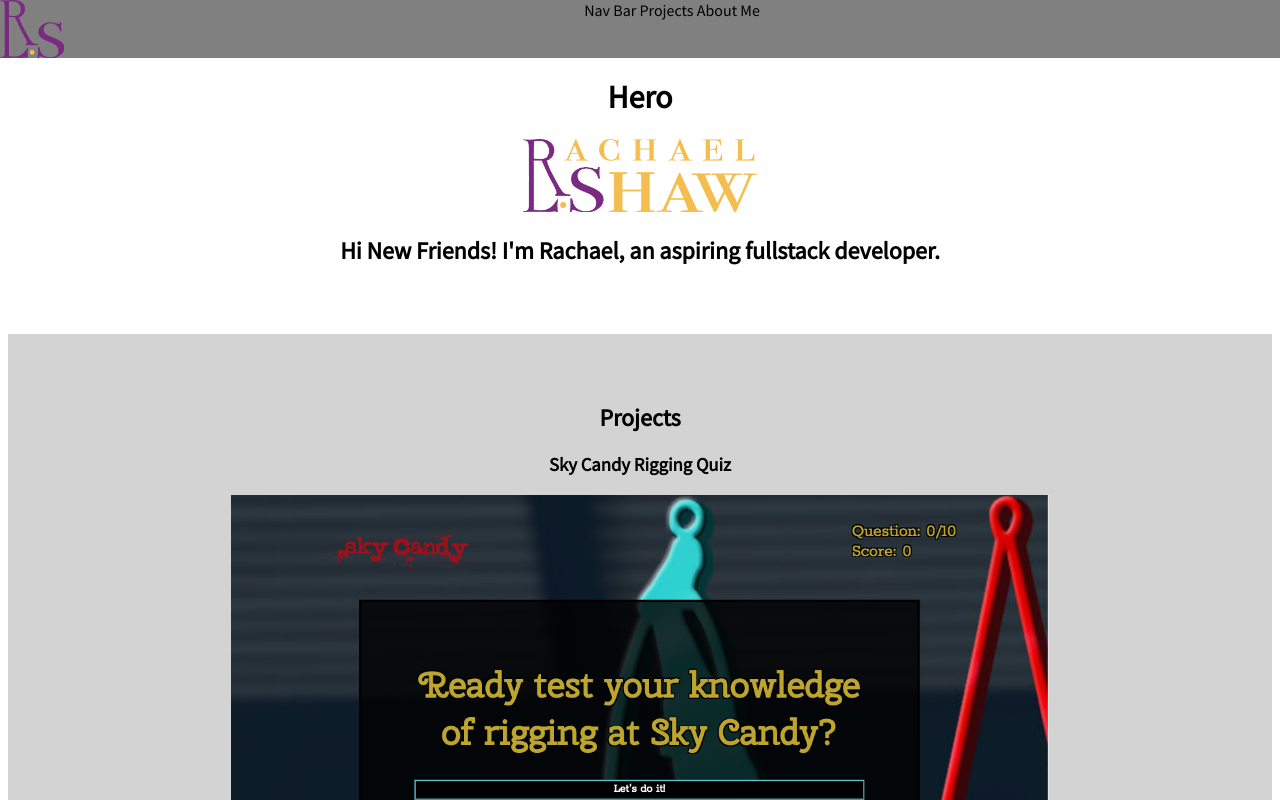
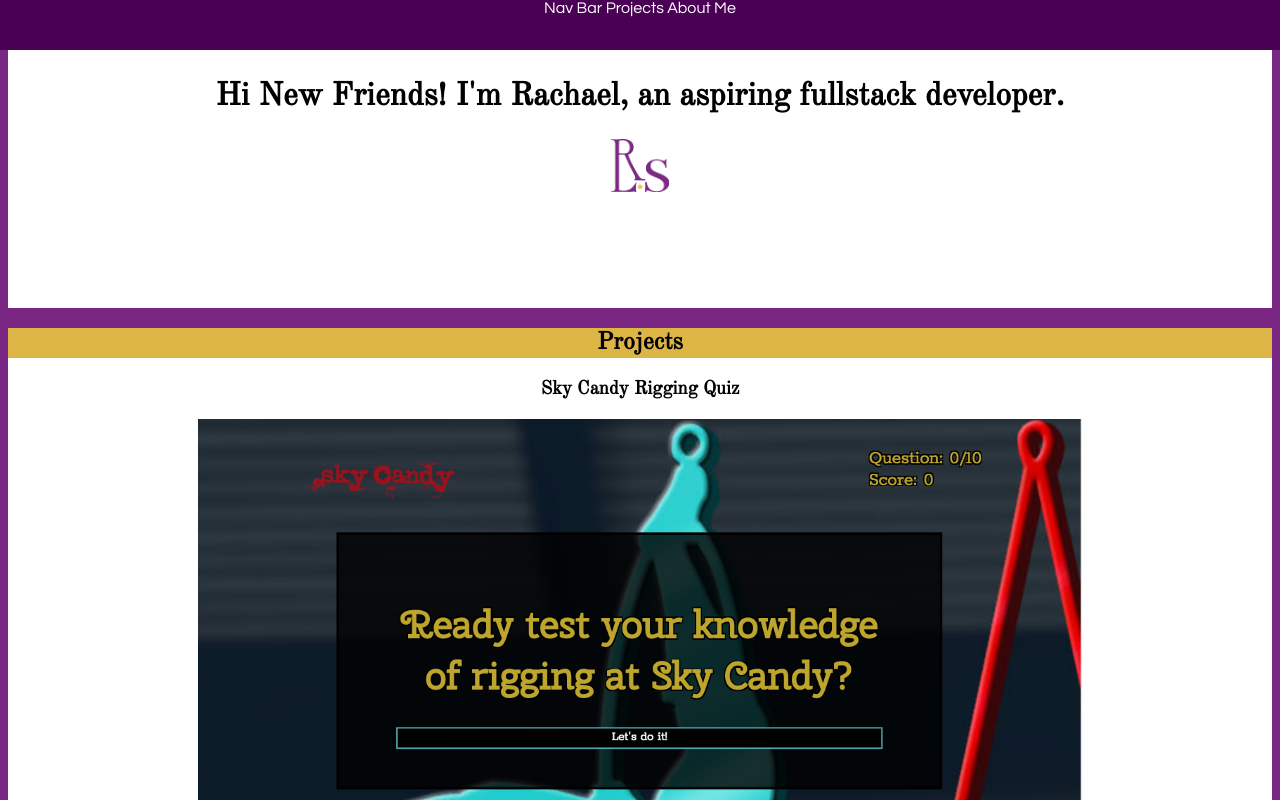
Before and after one commit to rae-shaw/portfolio, a plain HTML site: page index.html in a window 1280 px wide. Shown: the top 800 px of the page. Drawn offline with nearby package versions, Linux system fonts and the light colour scheme.

Commit message:
added-more-css

```diff
--- a/index.html
+++ b/index.html
@@ -4,39 +4,45 @@
 	<title>HTML Wireframe</title>
 	<meta name="viewport" content="width=device-width, initial-scale=1">
     <link rel="stylesheet" type="text/css" href="main.css">
-    <link href="https://fonts.googleapis.com/css?family=Source+Sans+Pro&display=swap" rel="stylesheet">
+    <link href="https://fonts.googleapis.com/css?family=Old+Standard+TT|Questrial&display=swap" rel="stylesheet">
     <link rel="stylesheet" href="https://cdnjs.cloudflare.com/ajax/libs/font-awesome/4.7.0/css/font-awesome.min.css">
+    <script
+  	src="https://code.jquery.com/jquery-3.4.1.js"
+  	integrity="sha256-WpOohJOqMqqyKL9FccASB9O0KwACQJpFTUBLTYOVvVU="
+  	crossorigin="anonymous"></script>
 </head>
 <body>
 	<nav role='navigation'>
-		<img src='RLS_initials.png' height='5%' width='5%' class='initials'>
+		<div id='cornermouseover'>
+
+		</div>
 		Nav Bar
 		Projects
 		About Me
 	</nav>
 	<main>
 		<header role = 'banner'>
-			<h1>Hero</h1>
-			<img src='rlslogo.png' height='20%' width='20%'>
-			<h2>Hi New Friends! I'm Rachael, an aspiring fullstack developer.</h2>
-
+			<h1>Hi New Friends! I'm Rachael, an aspiring fullstack developer.</h1>
+			<img src='RLS_initials.png' height='5%' width='5%' id='initials'>
 		</header>
 
 		<section class='project1'>
-			<h1>Projects</h1>
+			<h2>Projects</h2>
+
 			<h3>Sky Candy Rigging Quiz</h3>
 			<img src='riggingquizphoto.png' height='70%' width='70%'>
 			<p>Project Description: Built using jQuery, this web app is designed to test the users knowledge of rigging aerial apparatus at Sky Candy, an aerial studio in Austin, TX. It will be taken by Sky Candy employees following their mandatory rigging training. I collaborated with the CEO and owner on the questions and I used Sky Candy's website to inform the design.</p>
 		</section>
-		<section class='project2'>
-			Project 2
-		</section>
+
 		<section class='aboutme'>
 			<h2>About Me</h2>
 			<img src='headshot.jpg' alt='Black and white headshot of a woman with short curly hair' width='25%' height='25%'>
 			<p>I'm a current student in the Thinkful Bootcamp for fullstack development. I really enjoy coding because it's like solving puzzles to create something totally new. <br>When I'm not coding, you'll find me hanging out (literally!) on a trapeze at my local aerial studio or on my couch reading with my cats. My life goal is to be a crazy cat lady and with three cats, I feel I'm well on my way!
 			</p>
 
+		</section>
+		<section class='project2'>
+			<img src='rlslogo.png' height='20%' width='20%'>
 		</section>
 	</main>
 	<footer role='content-info'>Contact Info
--- a/main.css
+++ b/main.css
@@ -3,10 +3,11 @@
 }
 
 body {
-	font-family: 'Source Sans Pro', sans-serif;
 	display: flex;
 	flex-direction: column;
 	text-align: center;
+	font-family: 'Questrial', sans-serif;
+	background-color: #792782;
 }
 
 nav {
@@ -15,19 +16,44 @@ nav {
   	left: 0;
   	right: 0;
   	border: 2rem;
+
 }
 
-.initials {
+header {
+	color: black;
+	font-family: 'Old Standard TT', serif;
+	background-color: white;
+}
+
+h2 {
+	font-family: 'Old Standard TT', serif;
+	color: black;
+	background-color: #ddb545;
+}
+
+h3 {
+	font-family: 'Old Standard TT', serif;
+	color: black;
+}
+
+.mouseover {
 	float:left;
 }
 
 nav, footer {
-	background-color: #808080;
+	background-color: #4a0055;
 	min-height: 50px;
+	color: white;
 }
 
-.project1, .aboutme {
-	background-color: #D3D3D3;
+/*.headingbar {
+	background-color: #ddb545;
+	margin:0;
+}*/
+
+.project1, .project2, .aboutme {
+	background-color: white;
+	padding: 0;
 }
 header, section {
 	min-height: 300px;
```
Also changed, not shown: index.js (added, +10 -0 lines).
